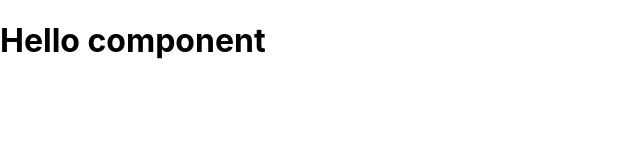
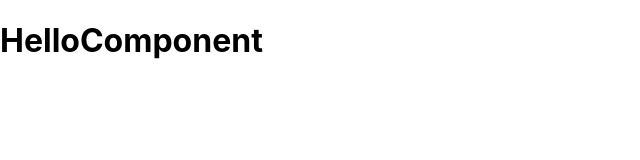
Before and after one commit to Bounphone-KOSADA/react-app, a React (Create React App) app: page / in a window 1280 px wide. Shown: the top 160 px of the page, without its empty margins (0-640 px from the left). Built offline with nearby package versions, Linux system fonts and the light colour scheme.

Commit message:
Creating components (class)

```diff
--- a/src/index.js
+++ b/src/index.js
@@ -6,9 +6,13 @@ import reportWebVitals from "./reportWebVitals";
 
 const root = ReactDOM.createRoot(document.getElementById("root"));
 
-// Creating components
-function HelloComponent() {
-  return <h1>Hello component</h1>;
+// Creating class components
+class HelloComponent extends React.Component {
+  render() {
+    return (
+       <h1>HelloComponent</h1>
+    );
+  }
 }
 
 root.render(<HelloComponent></HelloComponent>);
```
